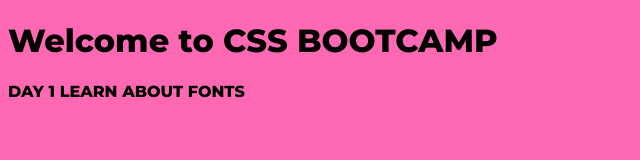
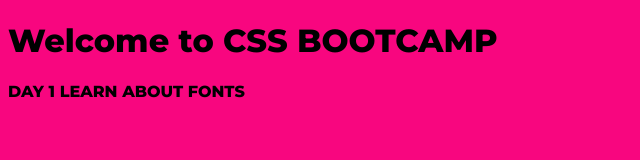
Before and after one commit to granthverma/CSS-BOOTCAMP, a plain HTML site: page index.html in a window 1280 px wide. Shown: the whole page, without its empty margins (0-640 px from the left). Drawn offline with Linux system fonts and the light colour scheme.

Commit message:
origin master

```diff
--- a/style.css
+++ b/style.css
@@ -3,7 +3,7 @@
 
 body {
  font-family: 'Montserrat', 'serif';
- background-color: hotpink;
+ background-color: rgb(248, 6, 127);
 
 
 }
```
